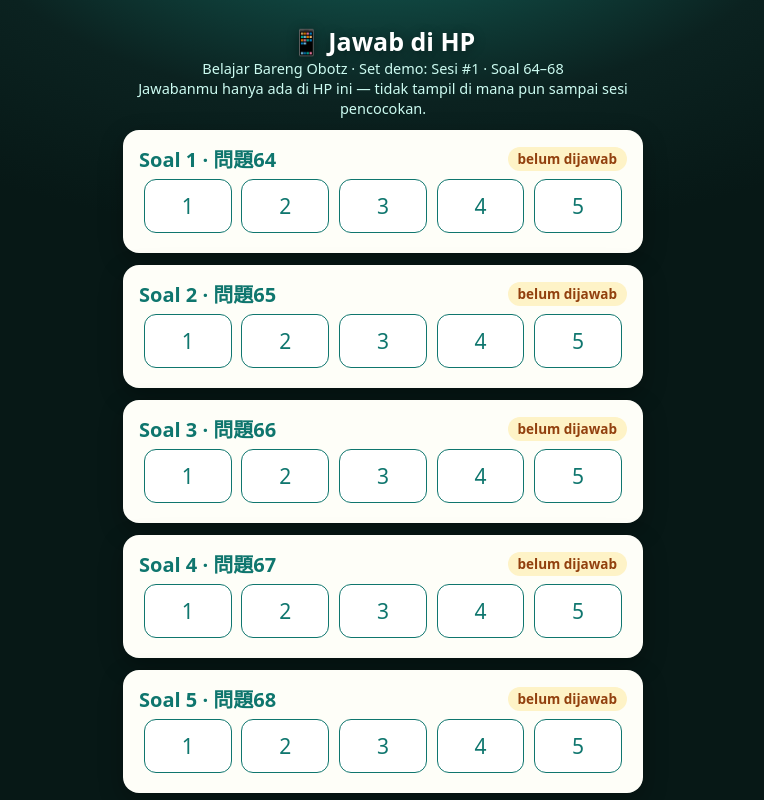
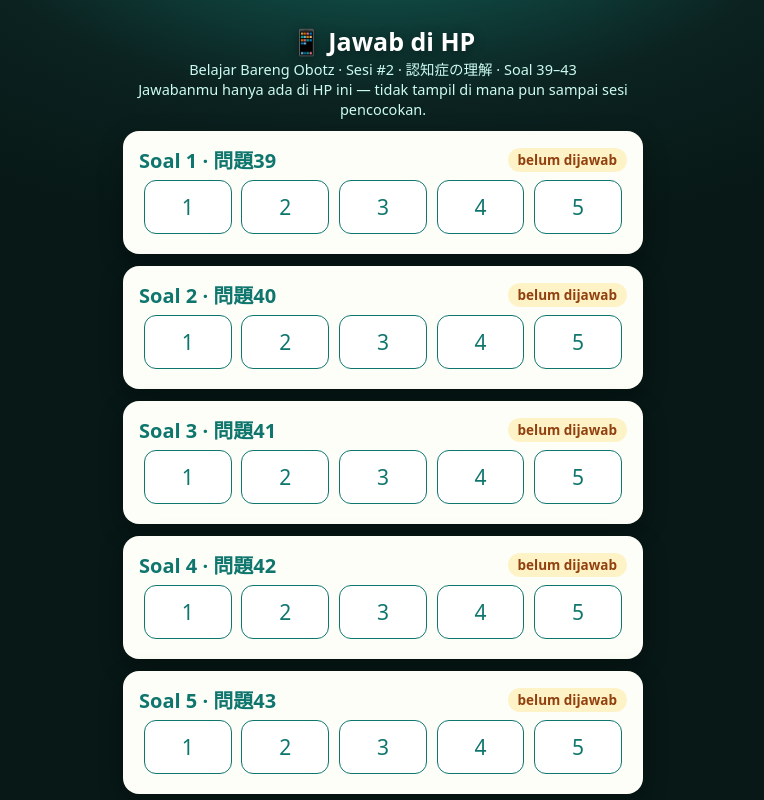
Before and after one commit to rayobotz/belajar-bareng, a plain HTML site: page index.html in a window 1280 px wide. Shown: the top 800 px of the page, without its empty margins (257-1021 px from the left). Drawn offline with Linux system fonts and the light colour scheme.

Commit message:
Set Sesi #2: judul set + soal 39-43 (halaman pamilon)

```diff
--- a/index.html
+++ b/index.html
@@ -28,7 +28,7 @@ button.ulang{width:100%;background:#fff;color:#b91c1c;border-color:#b91c1c;font-
 </style></head><body>
 <div class="wrap">
 <h1>📱 Jawab di HP</h1>
-<div class="sub">Belajar Bareng Obotz · <span id="judul-set">Set demo: Sesi #1 · Soal 64–68</span><br>Jawabanmu hanya ada di HP ini — tidak tampil di mana pun sampai sesi pencocokan.</div>
+<div class="sub">Belajar Bareng Obotz · <span id="judul-set">Sesi #2 · 認知症の理解 · Soal 39–43</span><br>Jawabanmu hanya ada di HP ini — tidak tampil di mana pun sampai sesi pencocokan.</div>
 <div id="bewara" style="display:none;background:#fef3c7;color:#92400e;border-radius:12px;padding:10px 14px;font-size:15px;margin-top:10px">⚠ Kamu sempat keluar dari lembar jawab — tercatat otomatis ya. Tetap jujur, kita belajar bareng 🙏</div>
 <div id="daftar"></div>
 <div id="tempat-kode"></div>
@@ -60,7 +60,7 @@ const HP = (() => {
 })();
 // HP-CORE-END
 
-const SOAL = [64, 65, 66, 67, 68];
+const SOAL = [39, 40, 41, 42, 43];
 let ST = HP.muat(SOAL.length);
 let qiAktif = 0, catatTerakhir = 0;
 function el(id){ return document.getElementById(id); }
```
